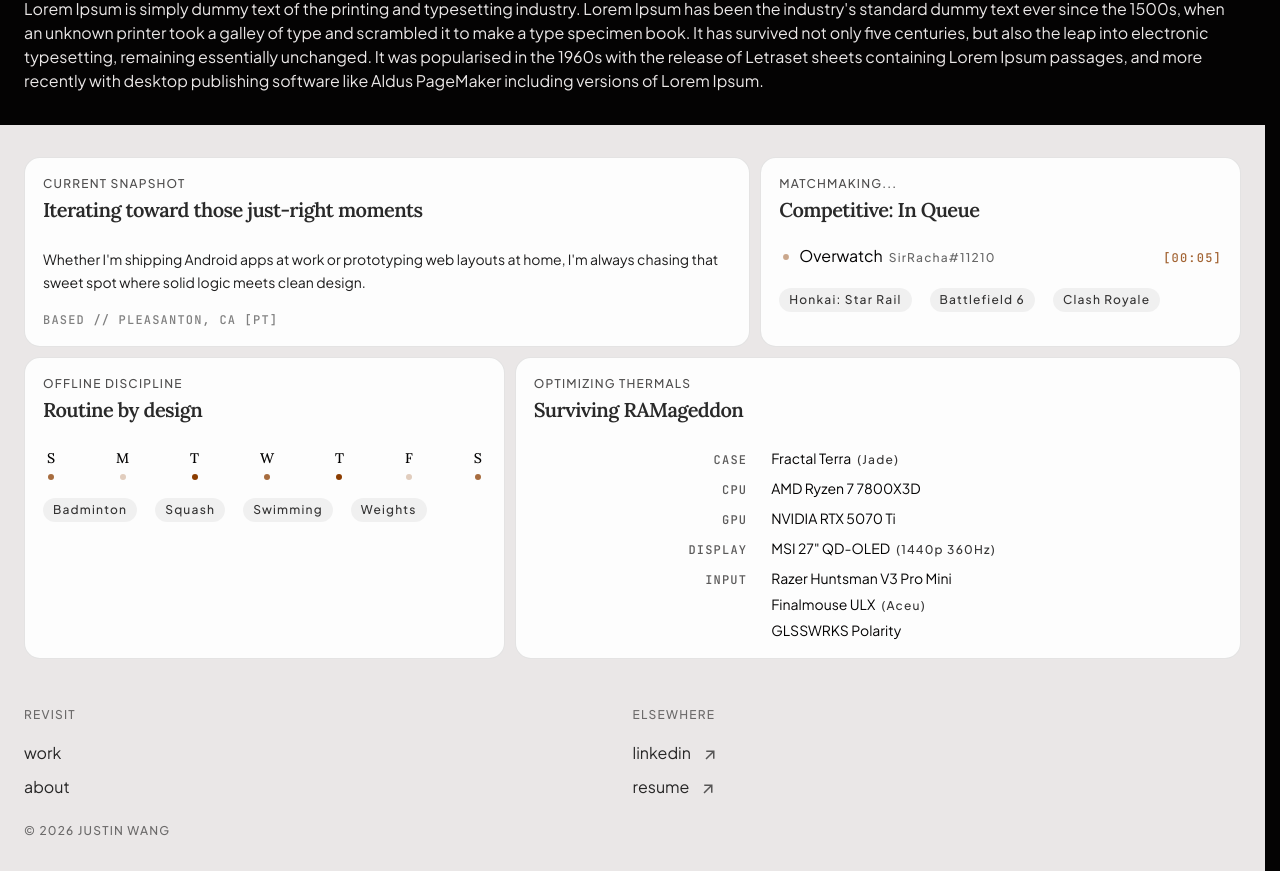
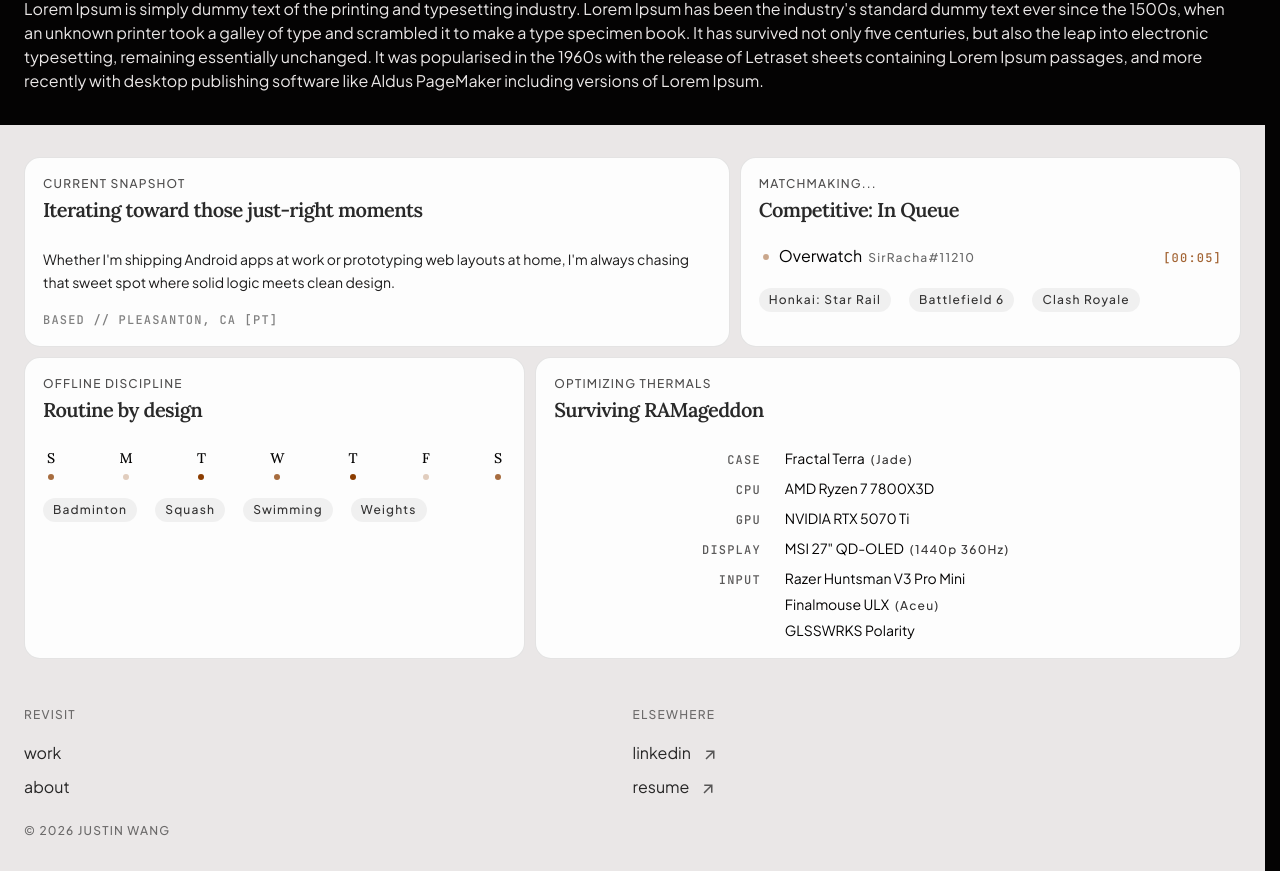
Before and after one commit to jwang9228/personal-site, a Next.js app: page / in a window 1280 px wide. Shown: the part 635-1506 px from the top of the page. Built offline with nearby package versions, Linux system fonts and the light colour scheme.

Commit message:
Adjust column width spans of about sections

```diff
--- a/src/app/components/about/About.tsx
+++ b/src/app/components/about/About.tsx
@@ -29,10 +29,10 @@
       initial='hidden'
       whileInView='show'
       viewport={{ once: true, amount: 0.2 }}
-      className='grid grid-cols-1 tablet:grid-cols-5
+      className='grid grid-cols-1 tablet:grid-cols-12
         gap-sm layout-px layout-py-about'
     >
-      <Fade className='tablet:col-span-3'>
+      <Fade className='tablet:col-span-7'>
         <AboutSection
           aboutSectionLabels={ABOUT_ME_SECTION}
           layout='split'
@@ -40,7 +40,7 @@
         />
       </Fade>
 
-      <Fade className='tablet:col-span-2'>
+      <Fade className='tablet:col-span-5'>
         <AboutSection
           aboutSectionLabels={ABOUT_GAMES_SECTION}
           layout='stack'
@@ -48,7 +48,7 @@
         />
       </Fade>
 
-      <Fade className='tablet:col-span-2'>
+      <Fade className='tablet:col-span-5'>
         <AboutSection
           aboutSectionLabels={ABOUT_ACTIVE_SECTION}
           layout='stack'
@@ -56,7 +56,7 @@
         />
       </Fade>
 
-      <Fade className='tablet:col-span-3'>
+      <Fade className='tablet:col-span-7'>
         <AboutSection
           aboutSectionLabels={ABOUT_PC_SECTION}
           layout='split'
```
